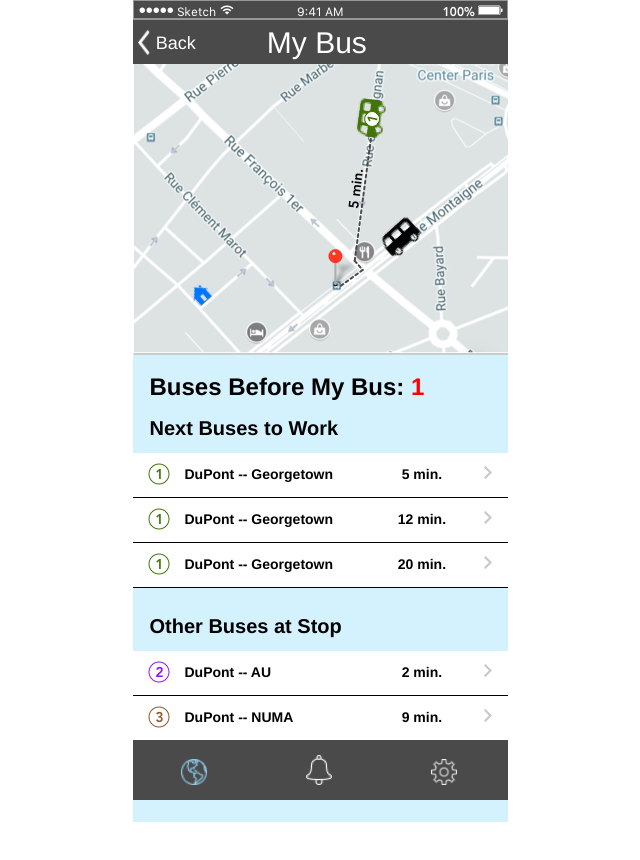
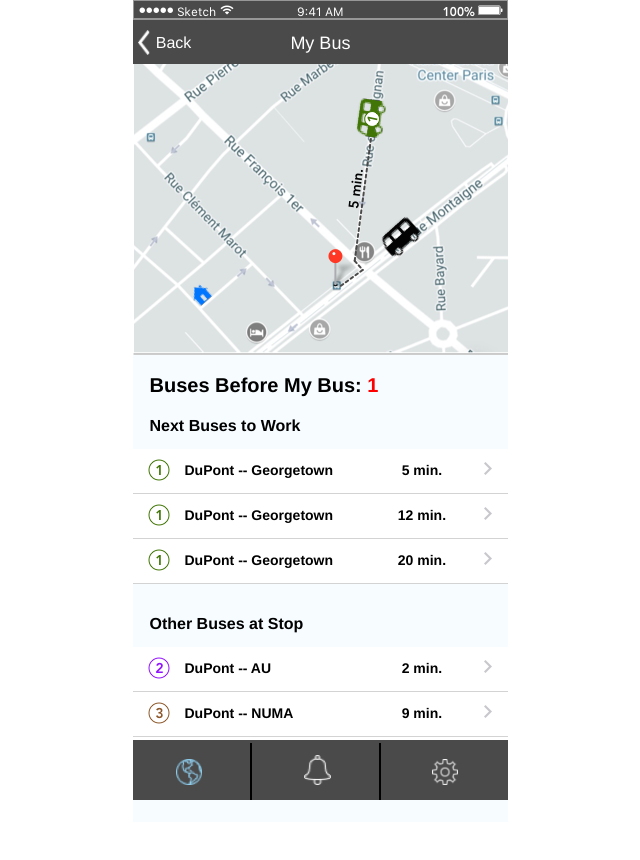
Before and after one commit to psopher/frontend_challenge, a plain HTML site: page index.html in a window 1280 px wide. Shown: the whole page, without its empty margins (320-960 px from the left). Drawn offline with Linux system fonts and the light colour scheme.

Commit message:
revision_1

```diff
--- a/css/style.css
+++ b/css/style.css
@@ -25,10 +25,6 @@ nav {
   height: 20px;
   background-image: url(../images/status_bar.png);
 }
-/*nav h1:before {
-   content: url(../images/back_arrow.png);
-   padding-right: 30px;
-}*/
 
 .arrow_left {
     content: url(../images/back_button_white.png);
@@ -42,7 +38,7 @@ nav {
 }
 
 nav h4{
-  font-size: 1.8em;
+  font-size: 1.6em;
   font-weight: 200;
   color: white;
   width: 30px;
@@ -61,14 +57,14 @@ nav h4{
 }
 
 h1 {
-  font-size: 3.0em;
+  font-size: 1.8em;
   font-weight: 400;
   line-height: 10px;
   color: white;
   width: 30%;
   float: center;
   text-align: center;
-  margin-left: 62px;
+  margin-left: 70px;
   display: inline-block;
   margin-top: 0px;
   vertical-align: middle;
@@ -92,7 +88,7 @@ footer {
 }
 
 .container {
-  background-color: rgba(84,199,252,0.25);
+  background-color: rgba(84,199,252,0.05);
   margin: 0 auto;
   width: 375px;
   height: 822px;
@@ -118,7 +114,7 @@ footer {
 }
 
 .before-my-bus h2 {
-  font-size: 2.4em;
+  font-size: 2.0em;
   color: black;
   width: 95%;
 }
@@ -128,7 +124,6 @@ footer {
 }
 
 .next-bus {
-  /*background-color: red;*/
   width: 375px;
   height: 168px;
 }
@@ -139,7 +134,6 @@ footer {
 }
 
 .other-buses {
-  /*background-color: purple;*/
   margin: 0 auto;
   width: 375px;
   height: 168px;
@@ -152,7 +146,7 @@ footer {
 }
 
 .content h3 {
-  font-size: 2.0em;
+  font-size: 1.6em;
   color:black;
   width: 90%;
   text-indent: 17px;
@@ -168,7 +162,7 @@ footer {
   margin-bottom: 0;
   padding-bottom: 0;
   padding-top: 0;
-  border-bottom: 1px solid black;
+  border-bottom: 1px solid lightgray;
   display: inline-block;
 }
 
@@ -184,9 +178,7 @@ ul {
   font-size: 1.4em;
   color:black;
   display: inline-block;
-  /*background-color: orange;*/
   width: 60%;
-  /*text-indent: 46px;*/
   padding-left: 15px;
   float: center;
   text-align: left;
@@ -197,9 +189,7 @@ ul {
   font-size: 1.4em;
   color:black;
   display: inline-block;
-  /*background-color: red;*/
   width: 39%;
-  /*text-indent: 46px;*/
   float: center;
   text-align: center;
   line-height: 3;
@@ -209,7 +199,6 @@ ul {
    content: url(../images/bus_1.png);
    padding: 0 5px 0 0;
    padding-right: 15px;
-   /*background-color: green;*/
    vertical-align: -6px;
 }
 
@@ -217,7 +206,6 @@ ul {
    content: url(../images/bus_2.png);
    padding: 0 5px 0 0;
    padding-right: 15px;
-   /*background-color: green;*/
    vertical-align: -6px;
 }
 
@@ -225,7 +213,6 @@ ul {
    content: url(../images/bus_3.png);
    padding: 0 5px 0 0;
    padding-right: 15px;
-   /*background-color: green;*/
    vertical-align: -6px;
 }
 
@@ -233,7 +220,6 @@ ul {
    content: url(../images/bus_4.png);
    padding: 0 5px 0 0;
    padding-right: 15px;
-   /*background-color: green;*/
    vertical-align: -6px;
 }
 
@@ -247,28 +233,34 @@ ul {
     content: url(../images/globe_icon.png);
     display: inline-block;
     padding: 15px;
-    margin-left: 33px;
-    margin-right: 33px;
+    margin-left: 28px;
+    margin-right: 28px;
     width: 15%;
-    /*background-color: yellow;*/
 }
 
 .notifications {
     content: url(../images/notifications_icon.png);
     display: inline-block;
     padding: 15px;
-    margin-left: 33px;
-    margin-right: 33px;
+    margin-left: 0px;
+    margin-right: 29px;
     width: 15%;
-    /*background-color: yellow;*/
 }
 
 .settings {
     content: url(../images/settings-icon.png);
     display: inline-block;
     padding: 15px;
-    margin-left: 33px;
+    margin-left: -2px;
+    margin-right: 28px;
+    width: 15%;
+}
+
+.divider {
+    content: url(../images/divider.png);
+    display: inline-block;
+    padding: 0px;
+    margin: 0;
     margin-right: 33px;
-    width: 15%;
-    /*background-color: yellow;*/
+    width: 6px;
 }
--- a/index.html
+++ b/index.html
@@ -75,7 +75,11 @@
       <footer>
         <div class="globe">
         </div>
+        <div class="divider">
+        </div>
         <div class="notifications">
+        </div>
+        <div class="divider">
         </div>
         <div class="settings">
         </div>
```
Also changed, not shown: images/divider.png (added).
